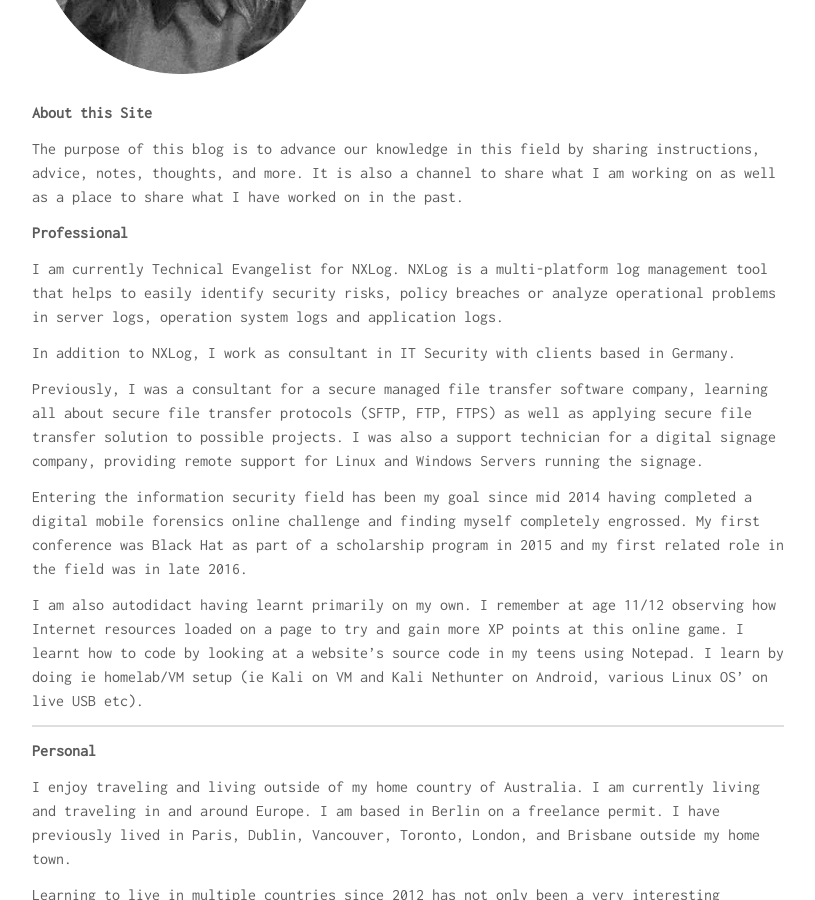
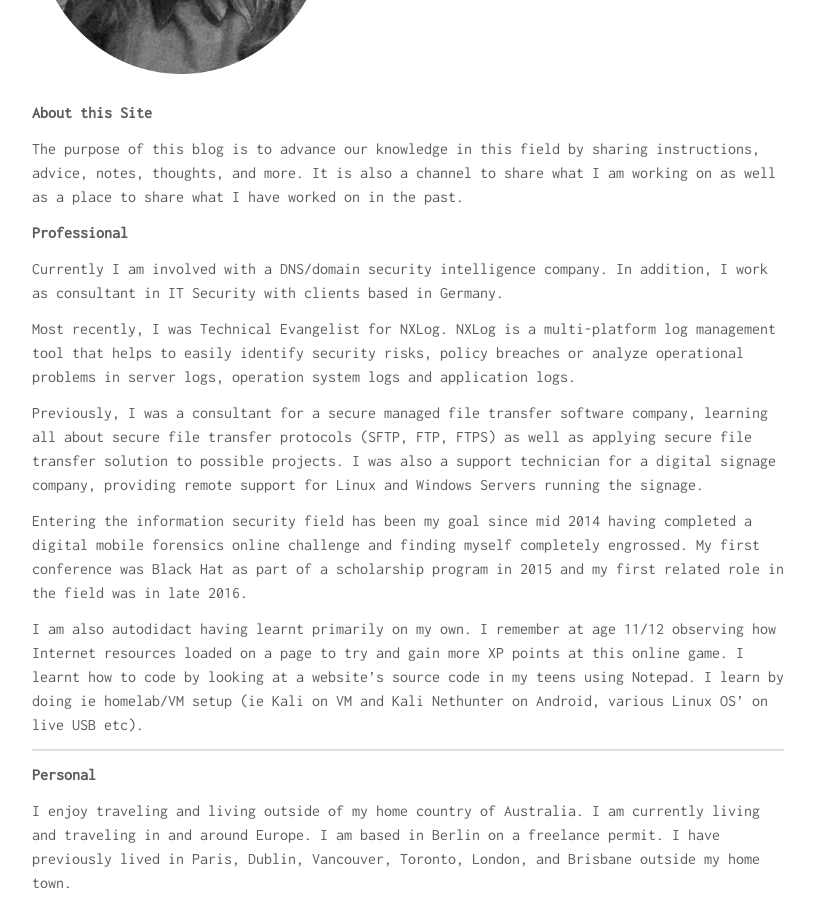
Before and after one commit to HannahSuarez/hannahsuarez.github.io, a Jekyll site: the page built from about.md, in a window 1280 px wide and 900 px high, scrolled down 432 px. Shown: the whole window, without its empty margins (232-1047 px from the left). Built offline with Jekyll 4.4.1, drawn with Linux system fonts in a browser that asks for light colours; nearby versions of some CDN libraries.

Commit message:
Update About

```diff
--- a/about.md
+++ b/about.md
@@ -12,9 +12,9 @@ The purpose of this blog is to advance our knowledge in this field by sharing in
 
 **Professional**
 
-I am currently Technical Evangelist for NXLog. NXLog is a multi-platform log management tool that helps to easily identify security risks, policy breaches or analyze operational problems in server logs, operation system logs and application logs.
+Currently I am involved with a DNS/domain security intelligence company. In addition, I work as consultant in IT Security with clients based in Germany.
 
-In addition to NXLog, I work as consultant in IT Security with clients based in Germany.
+Most recently, I was Technical Evangelist for NXLog. NXLog is a multi-platform log management tool that helps to easily identify security risks, policy breaches or analyze operational problems in server logs, operation system logs and application logs.
 
 Previously, I was a consultant for a secure managed file transfer software company, learning all about secure file transfer protocols (SFTP, FTP, FTPS) as well as applying secure file transfer solution to possible projects. I was also a support technician for a digital signage company, providing remote support for Linux and Windows Servers running the signage.
 
```
